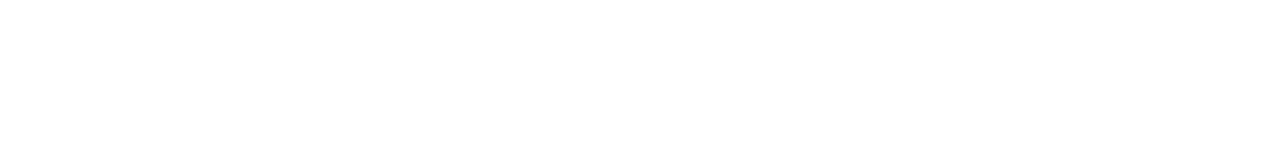
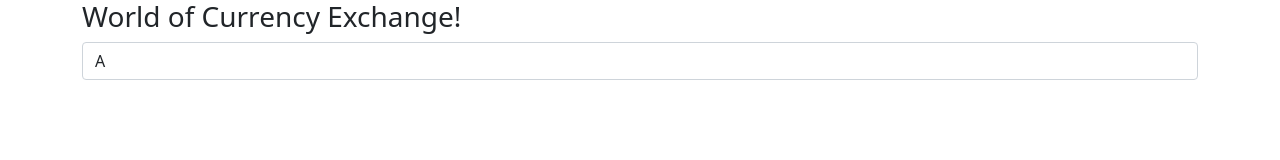
Before and after one commit to jakeedgar/currency-exchange, a website built with webpack: page src/index.html in a window 1280 px wide. Built offline with nearby package versions, Linux system fonts and the light colour scheme.

Commit message:
build out UI basics for testing

```diff
--- a/src/index.html
+++ b/src/index.html
@@ -7,6 +7,19 @@
   <title>Currency Exchange</title>
 </head>
 <body>
-
+  <div class="container">
+    <div class="jumbotron">
+      <h3>World of Currency Exchange!</h3>
+      <div id="form-group">
+        <select id="currency" class="form-control">
+          <option value="">A</option>
+          <option value="">B</option>
+          <option value="">C</option>
+          <option value="">D</option>
+          <option value="">E</option>
+        </select>
+      </div>
+    </div>
+  </div>
 </body>
 </html>
```
Also changed, not shown: src/index.js (+13 -0 lines).
